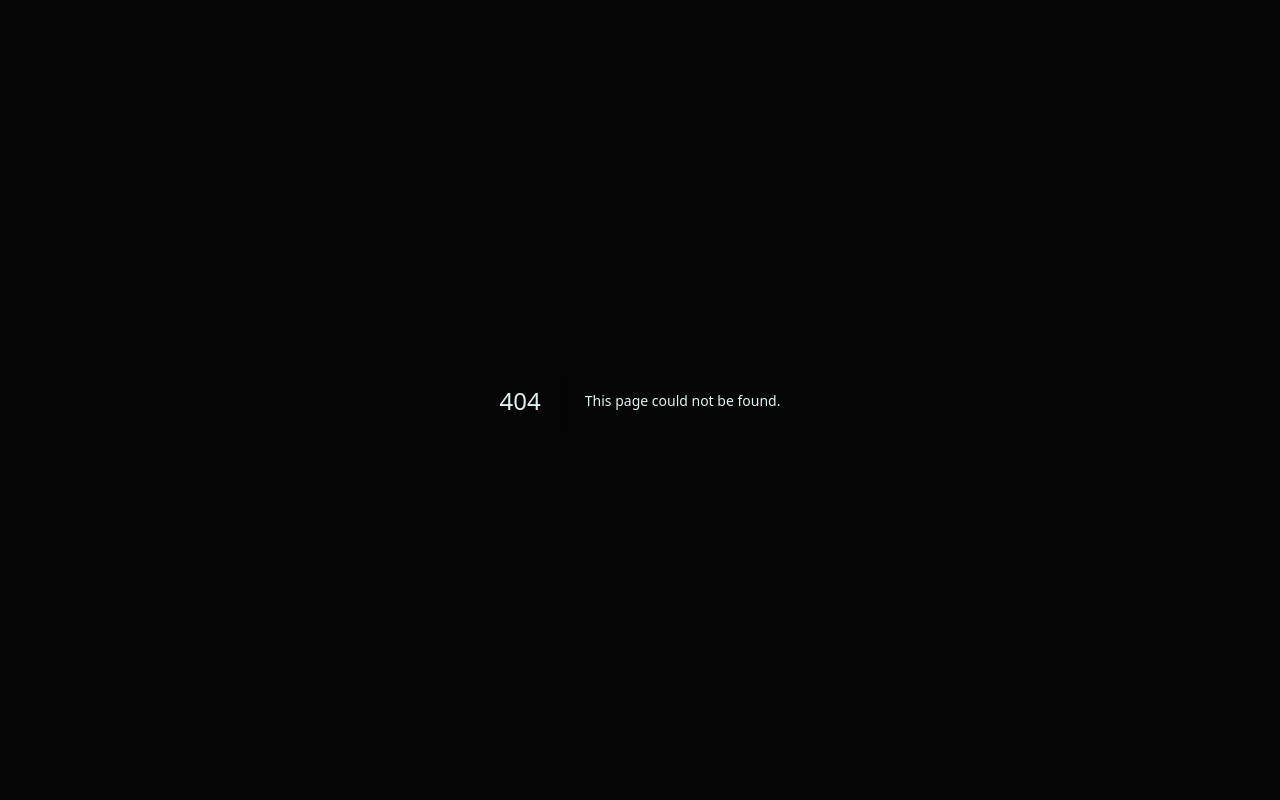
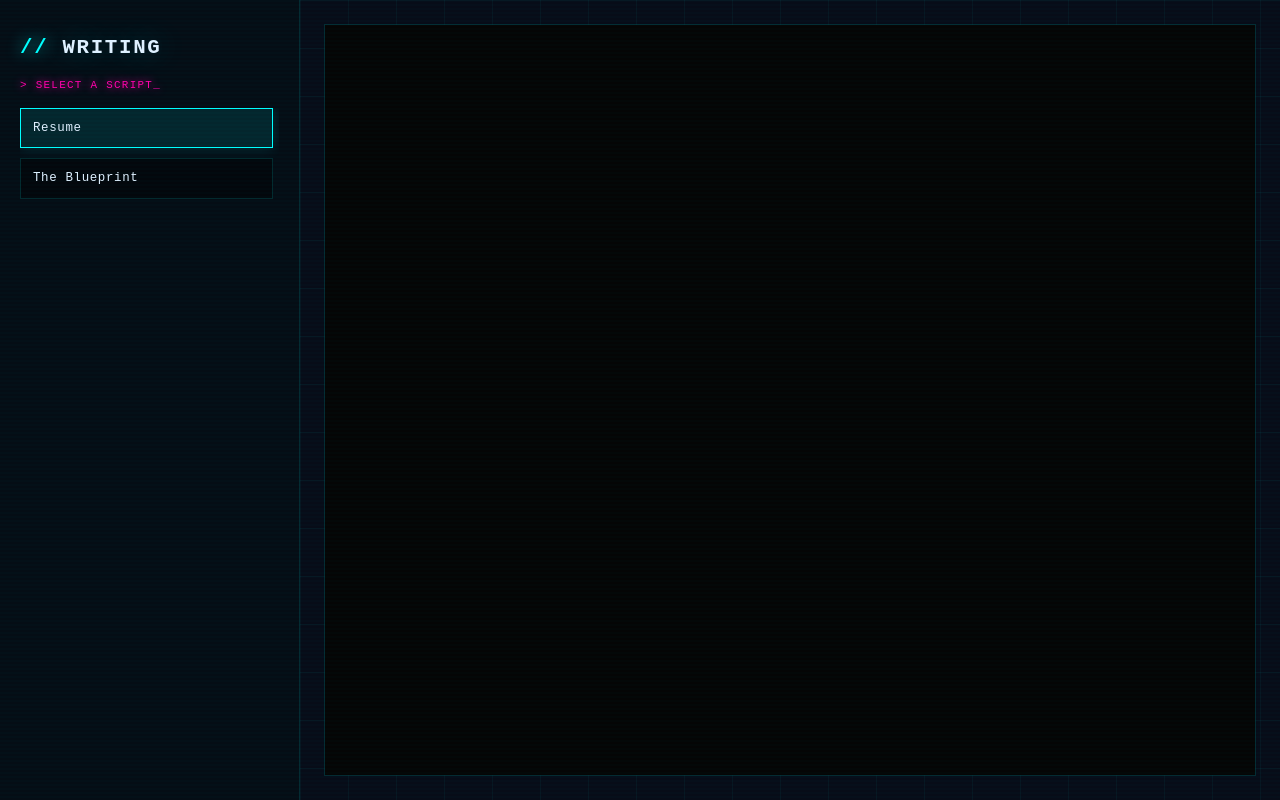
Before and after one commit to prcpham-dev/prcpham-portfolio, a Next.js app in the folder portfolio/: page /sitemap/writing in a window 1280 px wide. Before the commit this address had no page. Built offline with nearby package versions, Linux system fonts and the light colour scheme.

Commit message:
Add another easter egg

```diff
--- /dev/null
+++ b/portfolio/data/pdfs.ts
@@ -0,0 +1,4 @@
+export const pdfs = [
+    { name: 'Resume', path: 'resume.pdf' },
+    { name: 'The Blueprint', path: 'sitemap/the_blueprint.pdf' },
+];
--- a/portfolio/pages/_app.tsx
+++ b/portfolio/pages/_app.tsx
@@ -6,7 +6,7 @@ import LoadingScreen from "@/components/loading/LoadingScreen";
 
 export default function App({ Component, pageProps }: AppProps) {
   const router = useRouter();
-  const isRobots = router.pathname === "/robots";
+  const isRobots = router.pathname === "/robots" || router.pathname === "/sitemap";
 
   useEffect(() => {
     console.log(
@@ -19,6 +19,7 @@ export default function App({ Component, pageProps }: AppProps) {
   ├── portfolio/
   │   ├── pages/      <- you are here
   │   │   └── robots  <- checkout this...
+  │   │   └── sitemap <- and this...
   │   ├── public/
   │   ├── styles/
   │   └── ...
--- /dev/null
+++ b/portfolio/pages/sitemap.tsx
@@ -0,0 +1,11 @@
+'use client';
+
+import WritingViewer from "./sitemap/writing";
+
+export default function Sitemap() {
+    return (
+        <main>
+            <WritingViewer />
+        </main>
+    );
+}
--- /dev/null
+++ b/portfolio/pages/sitemap/writing.module.css
@@ -0,0 +1,211 @@
+.page {
+    display: flex;
+    min-height: 100vh;
+    background: #050810;
+    color: #e0f0ff;
+    font-family: 'Courier New', monospace;
+    position: relative;
+    overflow: hidden;
+}
+
+.scanlines {
+    position: fixed;
+    inset: 0;
+    pointer-events: none;
+    z-index: 100;
+    background: repeating-linear-gradient(0deg,
+            transparent,
+            transparent 2px,
+            rgba(0, 255, 255, 0.015) 2px,
+            rgba(0, 255, 255, 0.015) 4px);
+}
+
+.panel {
+    width: 300px;
+    min-width: 260px;
+    height: 100vh;
+    padding: 32px 20px 20px;
+    display: flex;
+    flex-direction: column;
+    gap: 14px;
+    background: rgba(0, 255, 255, 0.02);
+    border-right: 1px solid rgba(0, 255, 255, 0.12);
+    position: relative;
+    z-index: 2;
+    overflow: hidden;
+    box-sizing: border-box;
+}
+
+.title {
+    margin: 0;
+    font-size: 1.3rem;
+    font-weight: 900;
+    letter-spacing: 0.08em;
+    color: #e0f0ff;
+    text-shadow: 0 0 30px rgba(0, 255, 255, 0.3);
+    flex-shrink: 0;
+}
+
+.accent {
+    color: #00ffff;
+    text-shadow: 0 0 16px #00ffff;
+}
+
+.subtitle {
+    margin: 0;
+    font-size: 0.68rem;
+    color: #ff00aa;
+    letter-spacing: 0.12em;
+    text-shadow: 0 0 8px #ff00aa;
+    flex-shrink: 0;
+}
+
+.scriptList {
+    display: flex;
+    flex-direction: column;
+    gap: 10px;
+    flex: 1;
+    min-height: 0;
+    overflow-y: auto;
+    padding-right: 6px;
+    scrollbar-width: thin;
+    scrollbar-color: rgba(0, 255, 255, 0.55) rgba(0, 0, 0, 0.18);
+}
+
+.scriptList::-webkit-scrollbar {
+    width: 8px;
+}
+
+.scriptList::-webkit-scrollbar-track {
+    background: rgba(0, 0, 0, 0.18);
+    border-radius: 999px;
+}
+
+.scriptList::-webkit-scrollbar-thumb {
+    background: rgba(0, 255, 255, 0.55);
+    border-radius: 999px;
+    box-shadow: 0 0 8px rgba(0, 255, 255, 0.2);
+}
+
+.scriptList::-webkit-scrollbar-thumb:hover {
+    background: rgba(0, 255, 255, 0.8);
+}
+
+.scriptButton {
+    width: 100%;
+    padding: 10px 12px;
+    text-align: left;
+    background: rgba(0, 0, 0, 0.45);
+    border: 1px solid rgba(0, 255, 255, 0.14);
+    color: #e0f0ff;
+    font-family: inherit;
+    font-size: 0.78rem;
+    letter-spacing: 0.05em;
+    cursor: pointer;
+    transition:
+        border-color 0.2s ease,
+        box-shadow 0.2s ease,
+        background 0.2s ease,
+        transform 0.2s ease;
+}
+
+.scriptButton:hover {
+    border-color: rgba(0, 255, 255, 0.4);
+    background: rgba(0, 255, 255, 0.06);
+    box-shadow: 0 0 14px rgba(0, 255, 255, 0.12);
+    transform: translateX(2px);
+}
+
+.scriptButtonActive {
+    border-color: #00ffff;
+    background: rgba(0, 255, 255, 0.1);
+    box-shadow: 0 0 14px rgba(0, 255, 255, 0.16);
+}
+
+.viewer {
+    flex: 1;
+    position: relative;
+    overflow: hidden;
+    background: #070c18;
+}
+
+.viewerGrid {
+    position: absolute;
+    inset: 0;
+    background-image:
+        linear-gradient(rgba(0, 255, 255, 0.04) 1px, transparent 1px),
+        linear-gradient(90deg, rgba(0, 255, 255, 0.04) 1px, transparent 1px);
+    background-size: 48px 48px;
+    pointer-events: none;
+}
+
+.pdfShell {
+    position: relative;
+    z-index: 1;
+    width: 100%;
+    height: 100%;
+    padding: 24px;
+    box-sizing: border-box;
+}
+
+.pdf {
+    width: 100%;
+    height: 100%;
+    border: 1px solid rgba(0, 255, 255, 0.14);
+    background: rgba(0, 0, 0, 0.35);
+}
+
+.empty {
+    width: 100%;
+    height: 100%;
+    display: grid;
+    place-items: center;
+    color: rgba(0, 255, 255, 0.24);
+    letter-spacing: 0.1em;
+    text-align: center;
+}
+
+.hat {
+    position: absolute;
+    top: 10px;
+    right: 10px;
+    width: 72px;
+    height: auto;
+    pointer-events: none;
+    user-select: none;
+    z-index: 3;
+}
+
+@media (max-width: 900px) {
+    .page {
+        flex-direction: column;
+    }
+
+    .panel {
+        width: 100%;
+        min-width: 100%;
+        height: auto;
+        max-height: 40vh;
+        border-right: none;
+        border-bottom: 1px solid rgba(0, 255, 255, 0.12);
+        padding: 24px 16px 16px;
+    }
+
+    .scriptList {
+        max-height: 22vh;
+    }
+
+    .viewer {
+        min-height: 60vh;
+    }
+
+    .pdfShell {
+        padding: 16px;
+    }
+
+    .hat {
+        width: 56px;
+        top: 8px;
+        right: 8px;
+    }
+}
--- /dev/null
+++ b/portfolio/pages/sitemap/writing.tsx
@@ -0,0 +1,71 @@
+'use client';
+
+import { useMemo, useState } from 'react';
+import styles from './writing.module.css';
+import { pdfs } from '@/data/pdfs';
+
+export default function WritingViewer() {
+    const [selectedPdf, setSelectedPdf] = useState(pdfs[0]?.path ?? '');
+
+    const showBirthdayHat = useMemo(() => {
+        const today = new Date();
+        return today.getMonth() === 8 && today.getDate() === 27;
+    }, []);
+
+    return (
+        <main className={styles.page}>
+            <div className={styles.scanlines} />
+
+            <aside className={styles.panel}>
+                <h1 className={styles.title}>
+                    <span className={styles.accent}>//</span> WRITING
+                </h1>
+
+                <p className={styles.subtitle}>&gt; SELECT A SCRIPT_</p>
+
+                <div className={styles.scriptList}>
+                    {pdfs.map((pdf) => {
+                        const isActive = selectedPdf === pdf.path;
+
+                        return (
+                            <button
+                                key={pdf.path}
+                                type="button"
+                                className={`${styles.scriptButton} ${isActive ? styles.scriptButtonActive : ''}`}
+                                onClick={() => setSelectedPdf(pdf.path)}
+                            >
+                                {pdf.name}
+                            </button>
+                        );
+                    })}
+                </div>
+            </aside>
+
+            <section className={styles.viewer}>
+                <div className={styles.viewerGrid} />
+
+                <div className={styles.pdfShell}>
+                    {selectedPdf ? (
+                        <iframe
+                            src={selectedPdf}
+                            title="Writing PDF"
+                            className={styles.pdf}
+                        />
+                    ) : (
+                        <div className={styles.empty}>
+                            <span>&gt; NO PDF AVAILABLE_</span>
+                        </div>
+                    )}
+
+                    {showBirthdayHat && (
+                        <img
+                            src="/sitemap/hat/birthday_hat.png"
+                            alt="Birthday hat"
+                            className={styles.hat}
+                        />
+                    )}
+                </div>
+            </section>
+        </main>
+    );
+}
```
Also changed, not shown: portfolio/public/hats/birthday_hat.png (renamed from portfolio/public/Items/birthday_hat.png), 1 other file (tests, documents, lock files or other folders).
